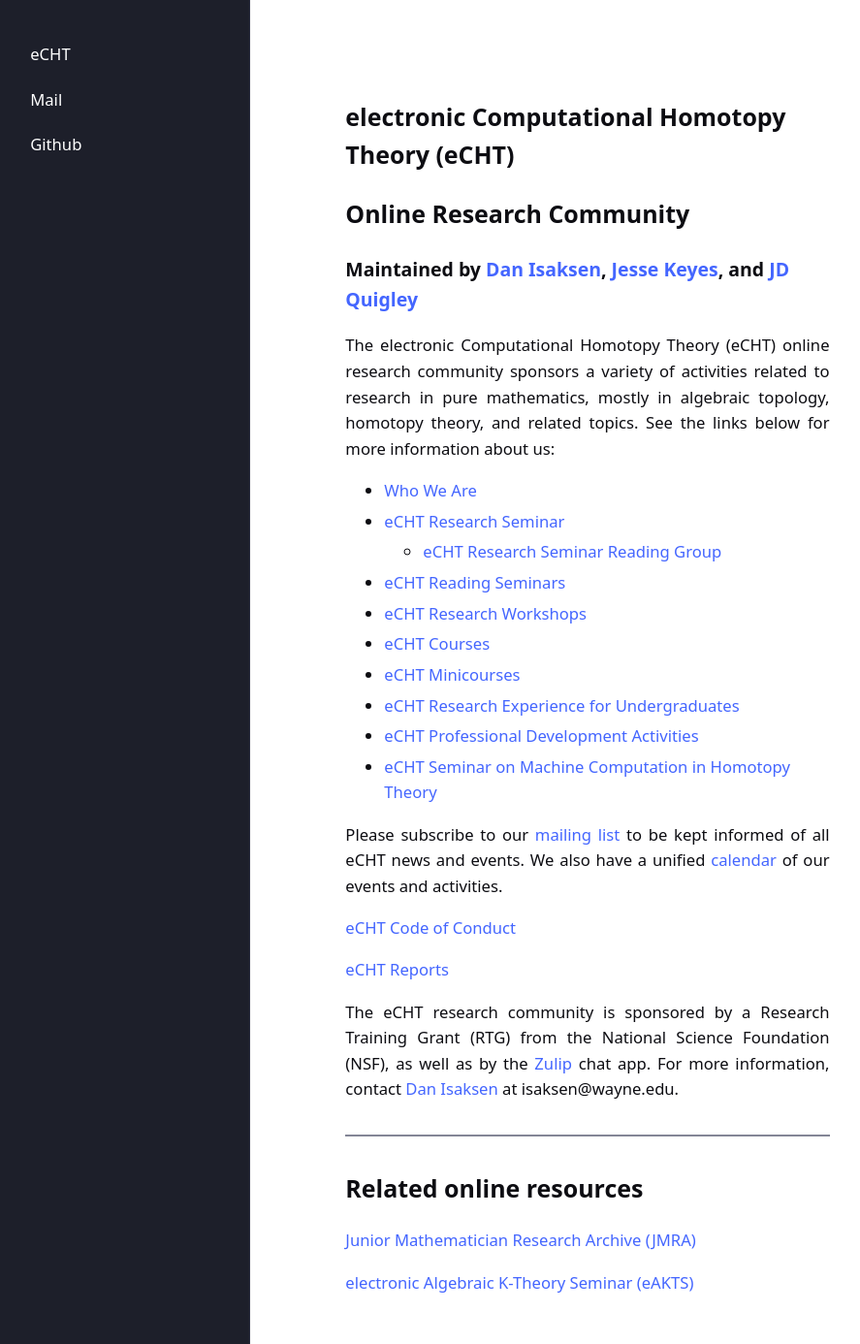
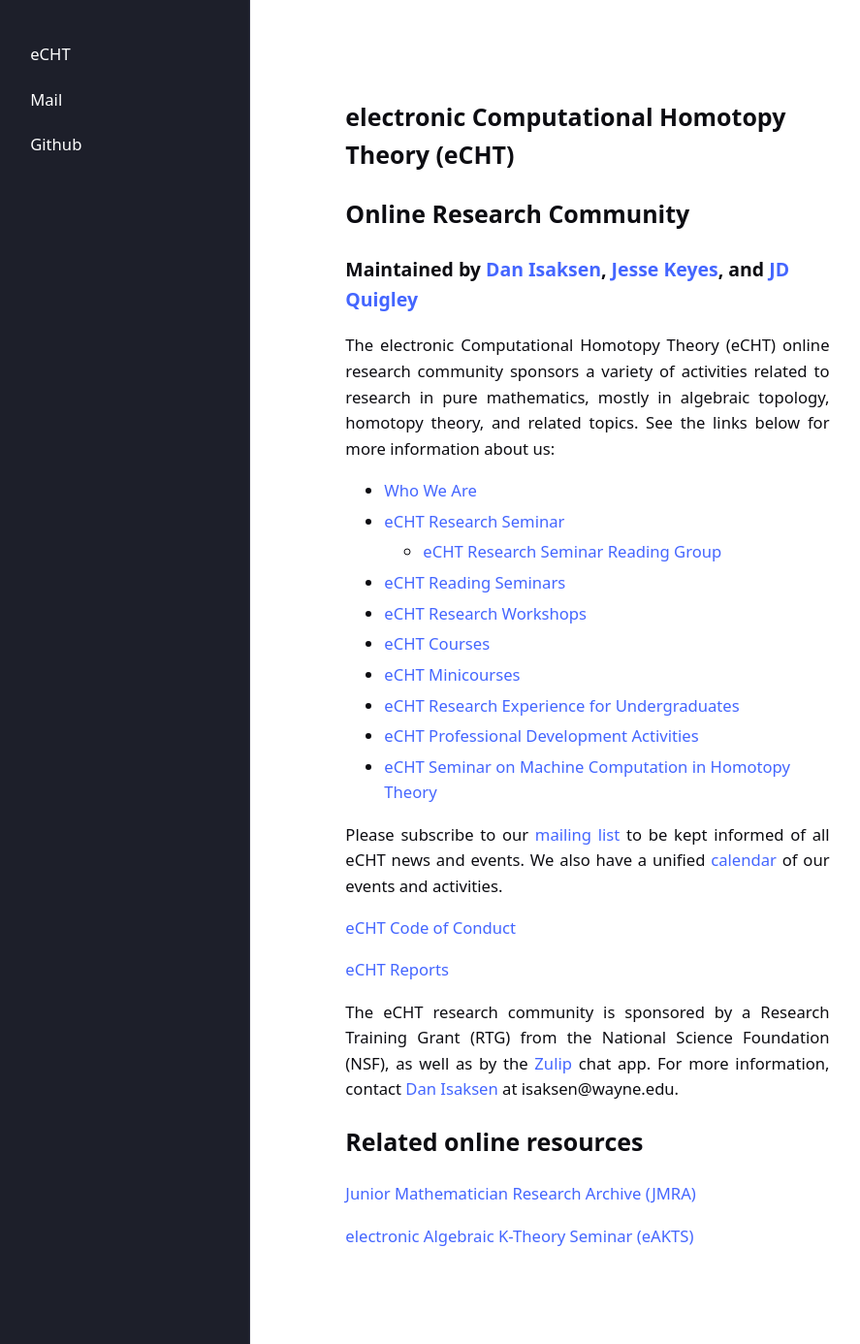
Before and after one commit to eCHTorc/eCHTorc.github.io, a Jekyll site: the page built from index.md, in a window 1280 px wide and 1386 px high. Shown: the whole window at 97% size, without its empty margins (43-930 px from the left). Built offline with Jekyll 4.4.1, drawn with Linux system fonts in a browser that asks for light colours; our own code applies the rules of GitHub Pages for plain Markdown files.

Commit message:
Update index.md

```diff
--- a/index.md
+++ b/index.md
@@ -30,16 +30,26 @@ The electronic Computational Homotopy Theory (eCHT) online research community sp
 
 Please subscribe to our <a href="https://lists.wayne.edu/cgi-bin/wa?SUBED1=ECHT&A=1"> mailing list</a> to be kept informed of all eCHT news and events.  We also have a unified <a href="https://calendar.google.com/calendar/u/0/r?cid=YzExNjJhODRmMGY0YTZjZmFlMTViMmFjZWQ4NWZiM2I0NTU2MDQxM2YzMTI0YjA3OGMyYWQ5YWYyMDE2ZmYxZUBncm91cC5jYWxlbmRhci5nb29nbGUuY29t&pli=1"> calendar</a> of our events and activities.
 
+<p>
 <a href="https://echtorc.github.io/echt-code-of-conduct/"> eCHT Code of Conduct</a>
+</p>
 
+<p>
 <a href="https://echtorc.github.io/echt-reports/"> eCHT Reports</a>
+</p>
 
+<p>
 The eCHT research community is sponsored by a Research Training Grant (RTG) from the National Science Foundation (NSF), as well as by the <a href="https://zulip.com/"> Zulip</a> chat app. For more information, contact <a href="https://isaksendan.github.io/"> Dan Isaksen</a> at isaksen@wayne.edu.
+</p>
 
-<hr>
+<p>
+<div style="text-align: left; margin-top: 1px; margin-bottom: 1px;"> <h2> Related online resources </h2> </div>
+</p>
 
-<div style="text-align: left; margin-top: 1px; margin-bottom: 1px;"> <h2> Related online resources </h2> </div>
+<p>
+<a href="https://sites.google.com/view/jmra/"> Junior Mathematician Research Archive (JMRA)</a>
+</p>
 
-<a href="https://sites.google.com/view/jmra/"> Junior Mathematician Research Archive (JMRA)</a>
-
+<p>
 <a href="https://eldenelmanto.com/eakts-electronic-algebraic-k-theory-seminar/"> electronic Algebraic K-Theory Seminar (eAKTS)</a>
+</p>
```
